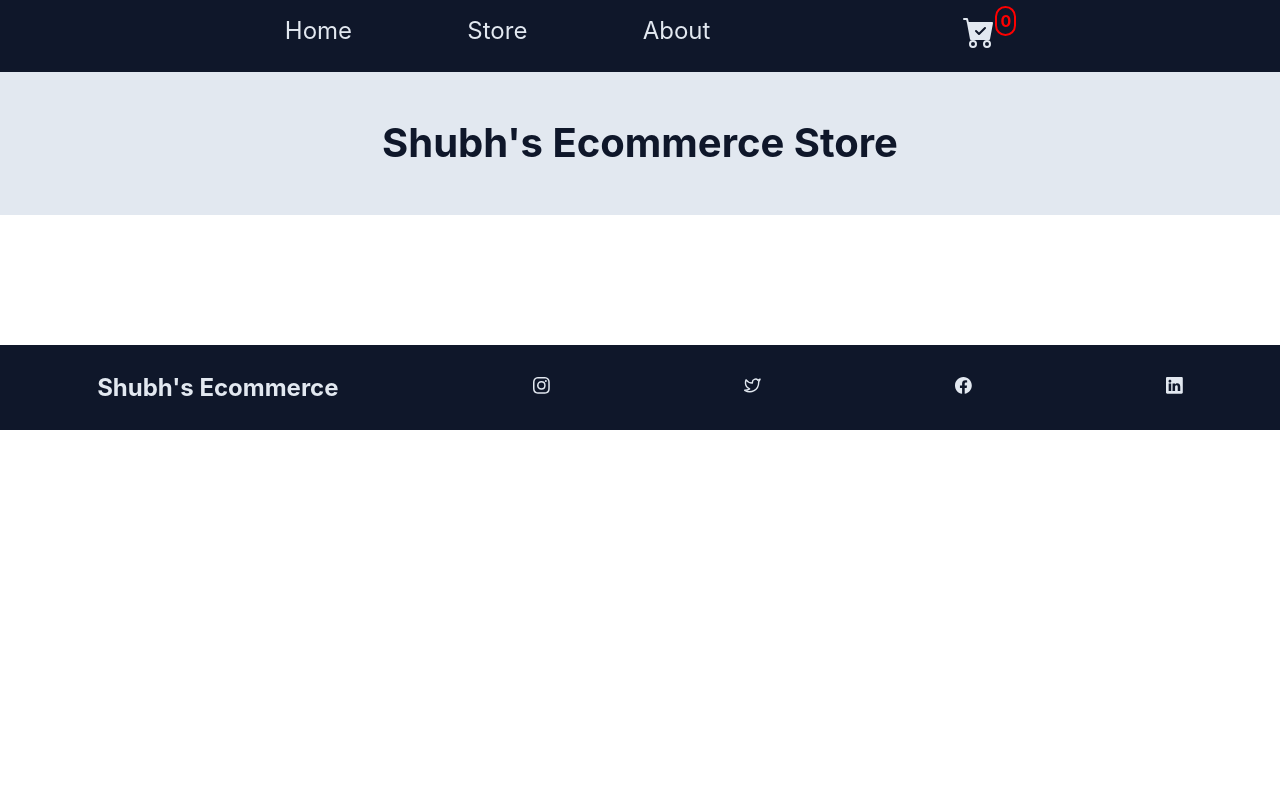
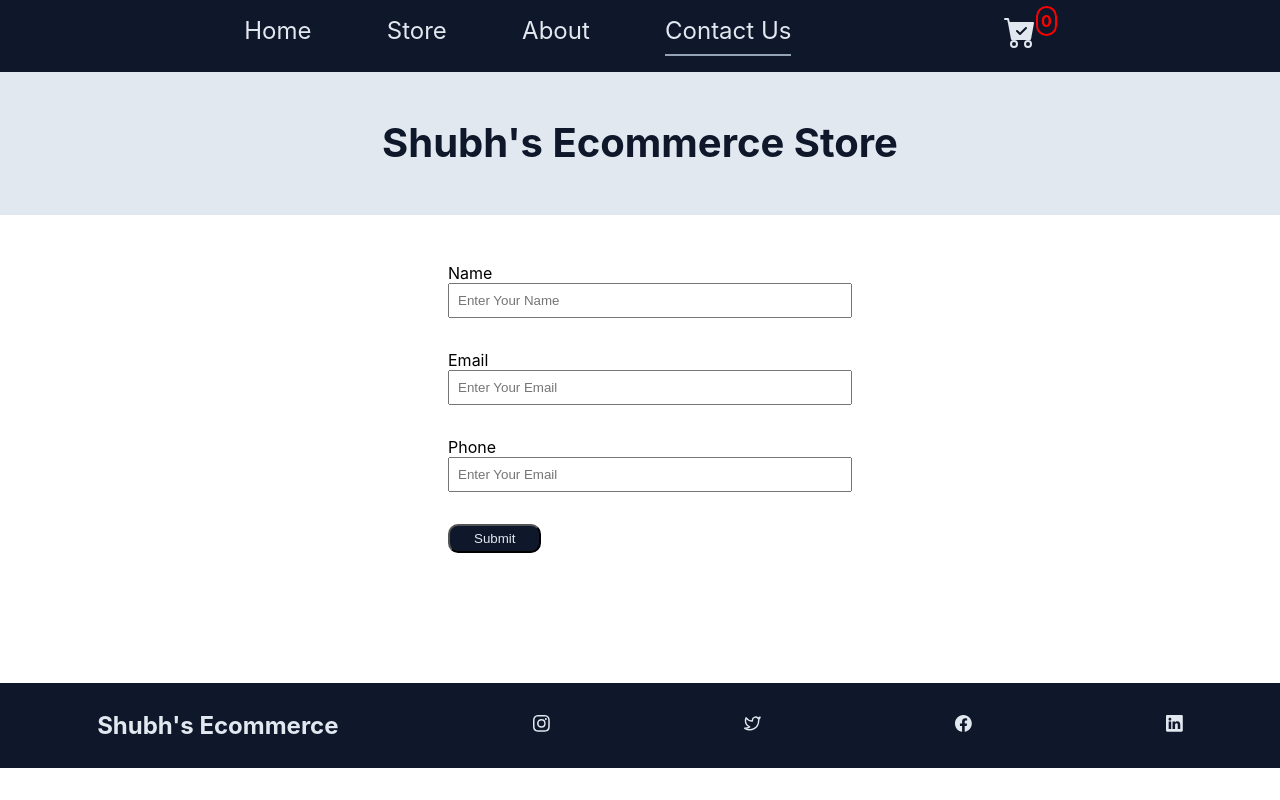
Before and after one commit to Shubh1028/Ecommerce-Website, a React (Create React App) app: page /contact in a window 1280 px wide. Built offline with nearby package versions, Linux system fonts and the light colour scheme.

Commit message:
ContactUs Working

```diff
--- a/src/App.js
+++ b/src/App.js
@@ -7,6 +7,7 @@ import CartProvider from './Store/CartProvider';
 import {Route} from 'react-router-dom';
 import AboutUs from './Pages/AboutUs'
 import Home from './Pages/Home';
+import ContactUs from './Pages/ContactUs';
 import Footer from './components/Footer';
 
 function App() {
@@ -25,6 +26,10 @@ function App() {
       <Navbar onShowCart={showCartHandler}/>
       <Banner/>
       <Route path='/home' component={Home}/>
+      <Route path='/contact'>
+        <ContactUs/>
+      </Route>
+
       <Route path='/about'>
         <AboutUs/>
       </Route>
--- /dev/null
+++ b/src/Pages/ContactUs.css
@@ -0,0 +1,11 @@
+.contact-form{
+    width: 30%;
+    margin: 3rem auto;
+}
+.contact-form div{
+    margin: 2rem 0;
+}
+.contact-form input {
+    width: 100%;
+    padding: 0.5rem;
+}
--- /dev/null
+++ b/src/Pages/ContactUs.js
@@ -0,0 +1,23 @@
+
+import "./ContactUs.css";
+
+const ContactUs = () => {
+  return (
+   <form className="contact-form">
+    <div>
+        <label htmlFor="name">Name</label><br/>
+        <input type='text' id='name' placeholder="Enter Your Name"/>
+    </div>
+    <div>
+        <label htmlFor="email">Email</label><br/>
+        <input type='email' id='email' placeholder="Enter Your Email"/>
+    </div>
+    <div>
+        <label htmlFor="email">Phone</label><br/>
+        <input type='number' id='phone' placeholder="Enter Your Email"/>
+    </div>
+    <button>Submit</button>
+   </form>
+  );
+};
+export default ContactUs;
--- a/src/components/Navbar.css
+++ b/src/components/Navbar.css
@@ -12,7 +12,7 @@
 }
 .container-section{
     display: flex;
-    width: 35%;
+    width: 45%;
     justify-content: space-between;
 
 }
@@ -35,5 +35,5 @@
     text-decoration: none;
 }
 .links:hover, .active{
-    border-bottom: px solid #94a3b8;
+    border-bottom: 2px solid #94a3b8;
 }
--- a/src/components/Navbar.js
+++ b/src/components/Navbar.js
@@ -19,6 +19,7 @@ const Navbar = (props) => {
         <NavLink activeClassName="active" className='links' to='/home'><div>Home</div></NavLink>
         <NavLink activeClassName="active" className='links' to='/store'><div>Store</div></NavLink>
         <NavLink activeClassName="active" className='links' to='/about'><div>About</div></NavLink>
+        <NavLink activeClassName="active" className='links' to='/contact'><div>Contact Us</div></NavLink>
         </div>
         <div className="cart-cred" onClick={props.onShowCart}>
             <div><BsFillCartCheckFill/><span>{quantity}</span></div>
```
